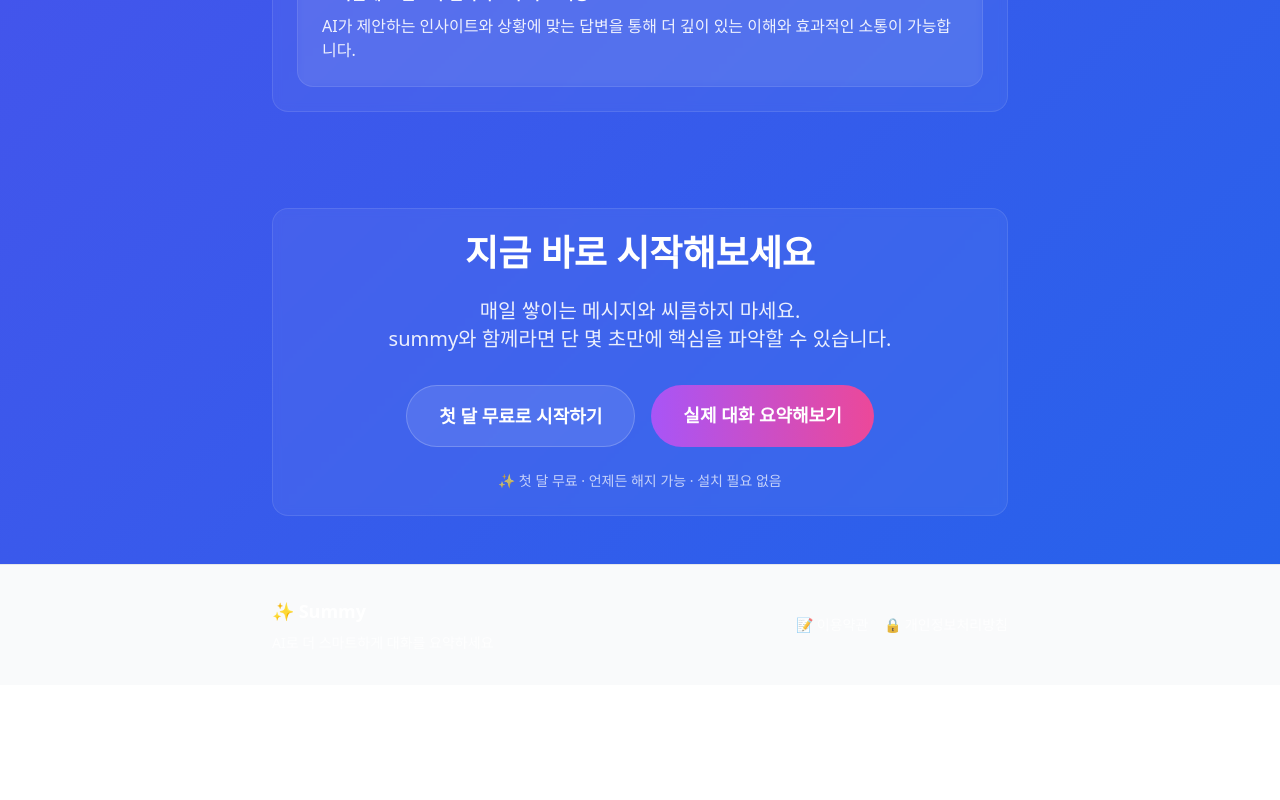
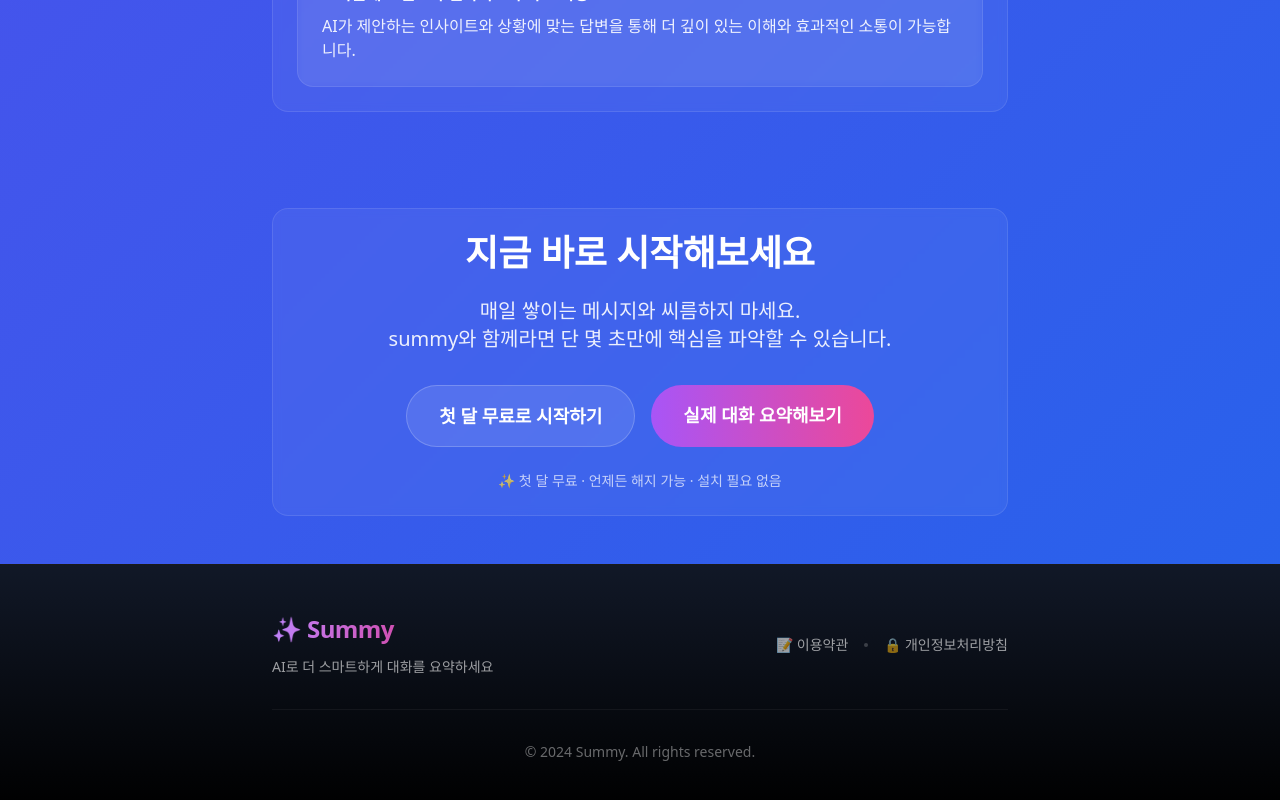
Before and after one commit to FLYLIKEB/summy, a Next.js app: page / in a window 1280 px wide. Shown: the part 3807-4607 px from the top of the page. Before the commit the page ends 4492 px from the top, so only its background shows below. Built offline with nearby package versions, Linux system fonts and the light colour scheme.

Commit message:
style: 푸터 디자인 개선

```diff
--- a/components/Footer.tsx
+++ b/components/Footer.tsx
@@ -3,23 +3,31 @@
 
 export default function Footer() {
   return (
-    <footer className="bg-gray-50 border-t">
-      <div className="section-container py-8">
-        <div className="flex flex-col sm:flex-row justify-between items-center gap-4">
+    <footer className="bg-gradient-to-b from-gray-900 to-black border-t border-white/10">
+      <div className="section-container py-12">
+        <div className="flex flex-col sm:flex-row justify-between items-center gap-6">
           <div className="text-center sm:text-left">
-            <h3 className="font-bold text-lg mb-2">✨ Summy</h3>
-            <p className="text-sm opacity-80">
+            <h3 className="text-2xl font-black tracking-tight bg-gradient-to-r from-purple-400 to-pink-600 text-transparent bg-clip-text mb-3">
+              ✨ Summy
+            </h3>
+            <p className="text-sm text-white/60">
               AI로 더 스마트하게 대화를 요약하세요
             </p>
           </div>
-          <div className="flex gap-4">
-            <a href="#" className="text-sm opacity-80 hover:opacity-100 transition-opacity">
+          <div className="flex flex-col sm:flex-row gap-4 items-center">
+            <a href="#" className="text-sm text-white/60 hover:text-white transition-colors">
               📝 이용약관
             </a>
-            <a href="#" className="text-sm opacity-80 hover:opacity-100 transition-opacity">
+            <div className="hidden sm:block w-1 h-1 rounded-full bg-white/20" />
+            <a href="#" className="text-sm text-white/60 hover:text-white transition-colors">
               🔒 개인정보처리방침
             </a>
           </div>
+        </div>
+        <div className="mt-8 pt-8 border-t border-white/5 text-center">
+          <p className="text-sm text-white/40">
+            © 2024 Summy. All rights reserved.
+          </p>
         </div>
       </div>
     </footer>
```
